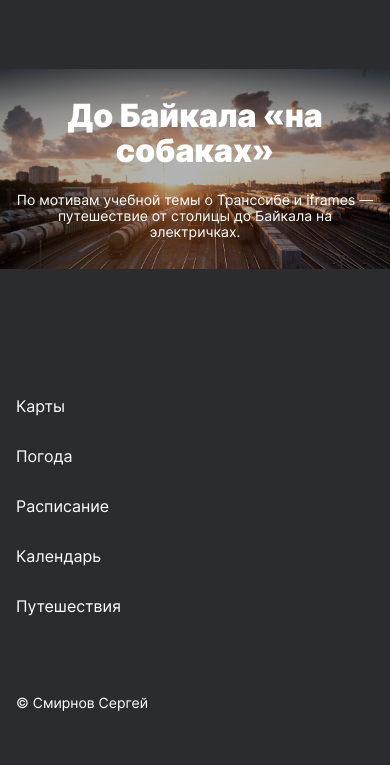
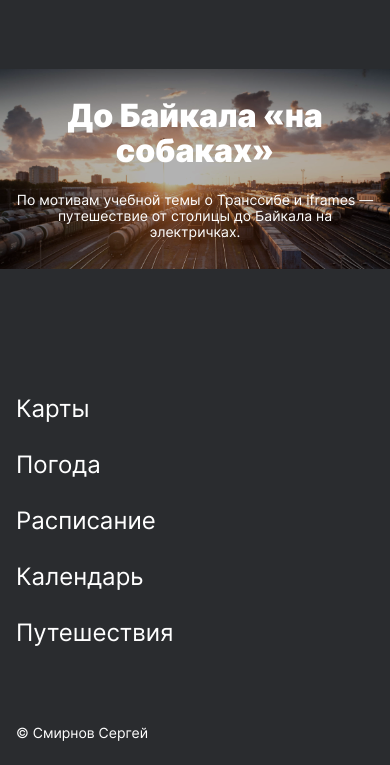
Before and after one commit to Smirnov772/russian-travel, a plain HTML site: page index.html in a window 390 px wide. Shown: the part 9137-9902 px from the top of the page. Before the commit the page ends 9872 px from the top, so only its background shows below. Drawn offline with Linux system fonts and the light colour scheme.

Commit message:
проект.06.07-3

```diff
--- a/blocks/footer/__link/footer__link.css
+++ b/blocks/footer/__link/footer__link.css
@@ -10,13 +10,15 @@
 }
 
 .footer__link:hover {
-    opacity: .5;
+    opacity   : .5;
     transition: 0.3s;
 
 }
 
-@media screen and (max-width: 640px) {
+@media screen and (max-width: 768px) {
     .footer__link {
+        font-size    : 24px;
+        line-height  : 24px;
         margin-right : 0;
         margin-bottom: 32px;
     }
--- a/blocks/footer/__links/footer__links.css
+++ b/blocks/footer/__links/footer__links.css
@@ -3,7 +3,7 @@
     flex-direction : row;
 }
 
-@media screen and (max-width: 640px){
+@media screen and (max-width: 768px){
     .footer__links{
         flex-direction: column;
     }
--- a/blocks/footer/footer.css
+++ b/blocks/footer/footer.css
@@ -10,7 +10,7 @@
     justify-content: space-between;
 }
 
-@media screen and (max-width: 640px) {
+@media screen and (max-width: 768px) {
     .footer {
         flex-direction: column;
         padding       : 64px 16px 24px;
```
